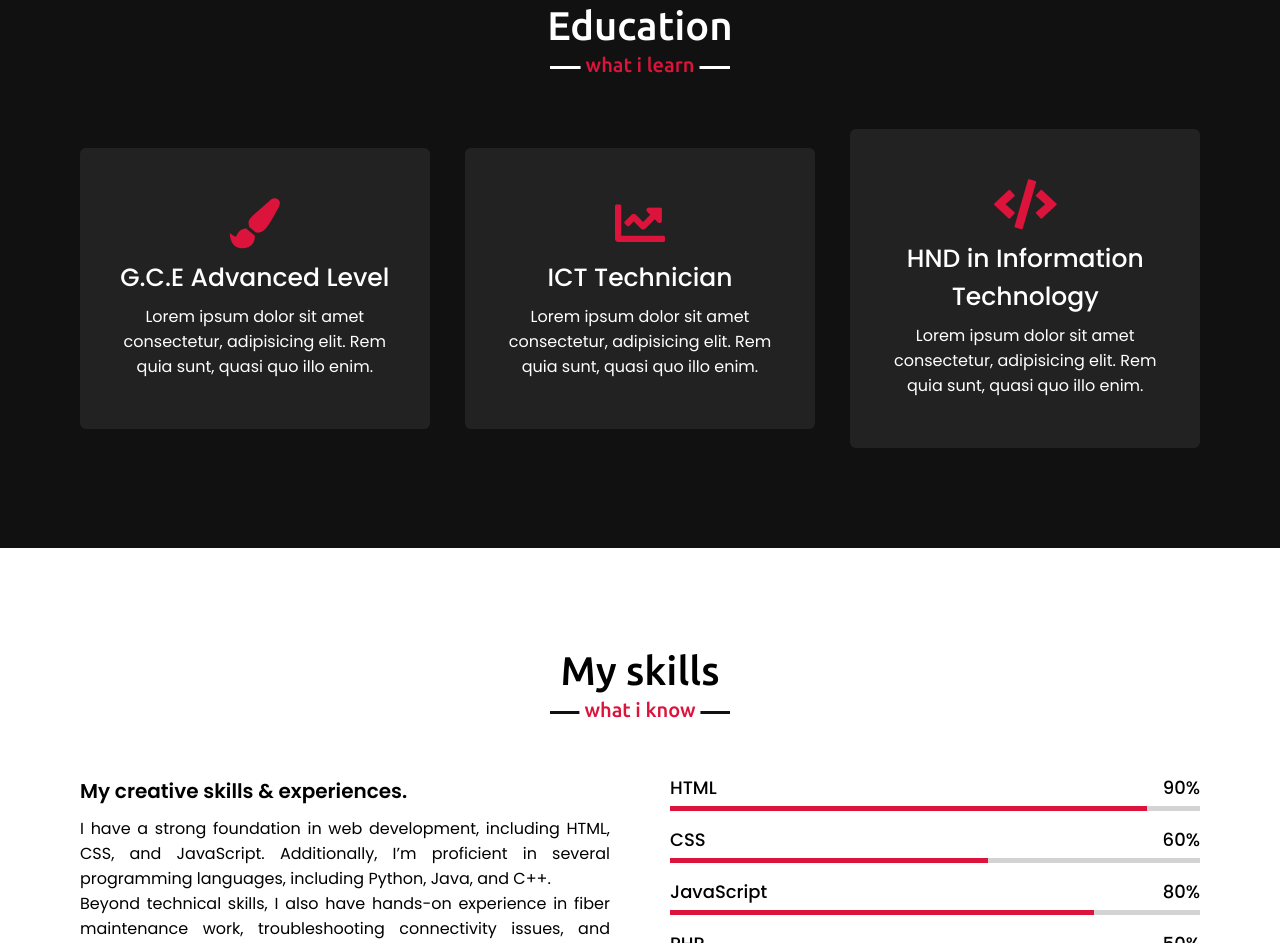
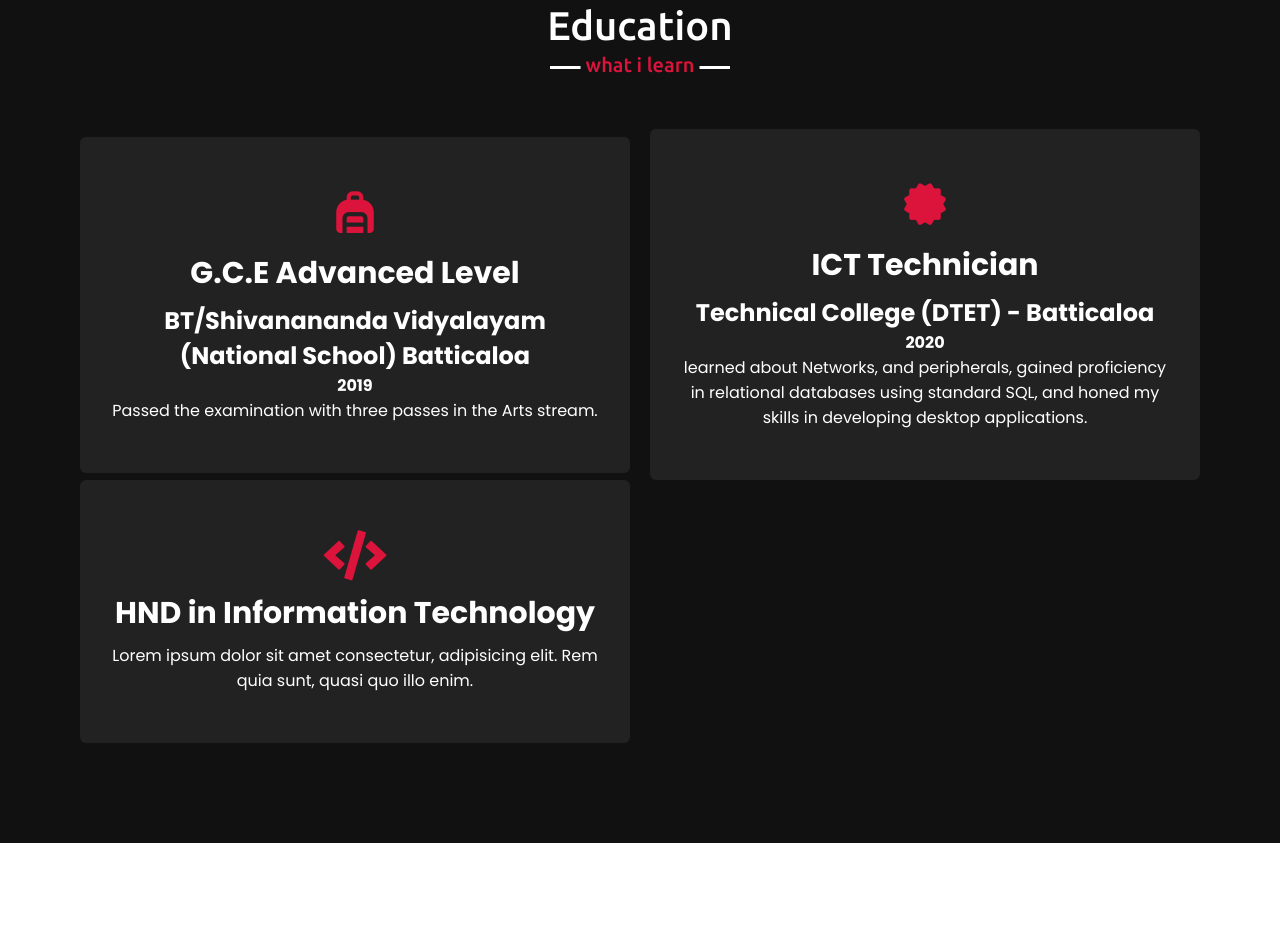
Before and after one commit to VPraseelan/Portfolio, a plain HTML site: page index.html in a window 1280 px wide. Shown: the part 1852-2795 px from the top of the page. Drawn offline with nearby package versions, Linux system fonts and the light colour scheme.

Commit message:
leatestchange

```diff
--- a/index.html
+++ b/index.html
@@ -121,23 +121,28 @@
             <div class="edu-content">
                 <div class="card">
                     <div class="box">
-                        <i class="fas fa-paint-brush"></i>
+                        <i class='bx bxs-backpack' ></i>
                         <div class="text">G.C.E Advanced Level</div>
-                        <p>Lorem ipsum dolor sit amet consectetur, adipisicing elit. Rem quia sunt, quasi quo illo enim.</p>
+                        <h2 class="institute">BT/Shivanananda Vidyalayam (National School) Batticaloa</h2>
+                        <h4 class="year">2019</h4>
+                        <p>Passed the examination with three passes in the Arts stream. </p>
                     </div>
                 </div>
                 <div class="card">
                     <div class="box">
-                        <i class="fas fa-chart-line"></i>
+                        <i class='bx bxs-certification'></i>
                         <div class="text">ICT Technician</div>
-                        <p>Lorem ipsum dolor sit amet consectetur, adipisicing elit. Rem quia sunt, quasi quo illo enim.</p>
+                        <h2 class="institute">Technical College (DTET) - Batticaloa</h2>
+                        <h4 class="year">2020</h4>
+                        <p>learned about Networks, and peripherals, gained proficiency in relational databases using standard SQL, and honed my skills in developing desktop applications.</p>
                     </div>
                 </div>
                 <div class="card">
                     <div class="box">
                         <i class="fas fa-code"></i>
                         <div class="text">HND in Information Technology</div>
-                        <p>Lorem ipsum dolor sit amet consectetur, adipisicing elit. Rem quia sunt, quasi quo illo enim.</p>
+                        <p>Lorem ipsum dolor sit amet consectetur, adipisicing elit.
+                            Rem quia sunt, quasi quo illo enim.</p>
                     </div>
                 </div>
                </div>
--- a/style.css
+++ b/style.css
@@ -414,7 +414,8 @@ a span{
     content: "what i learn";
 }
 .education .edu-content .card{
-    width: calc(33% - 20px);
+    max-height: 60%;
+    width: calc(50% - 10px);
     background: #222;
     text-align: center;
     border-radius: 6px;
@@ -440,8 +441,8 @@ a span{
     color: #fff;
 }
 .education .edu-content .card .text{
-    font-size: 25px;
-    font-weight: 500;
+    font-size: 30px;
+    font-weight: 800;
     margin: 10px 0 7px 0;
 }
 
```
